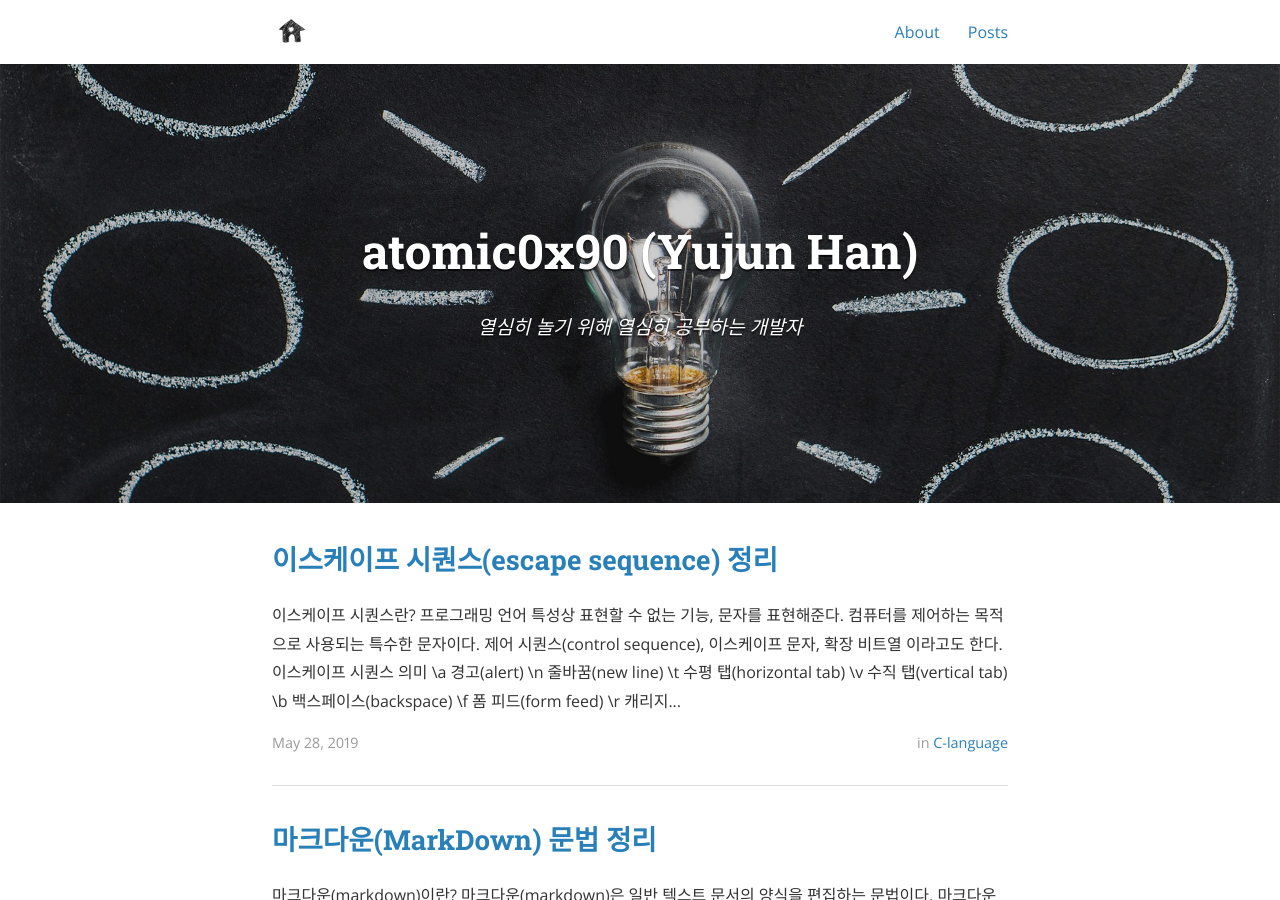
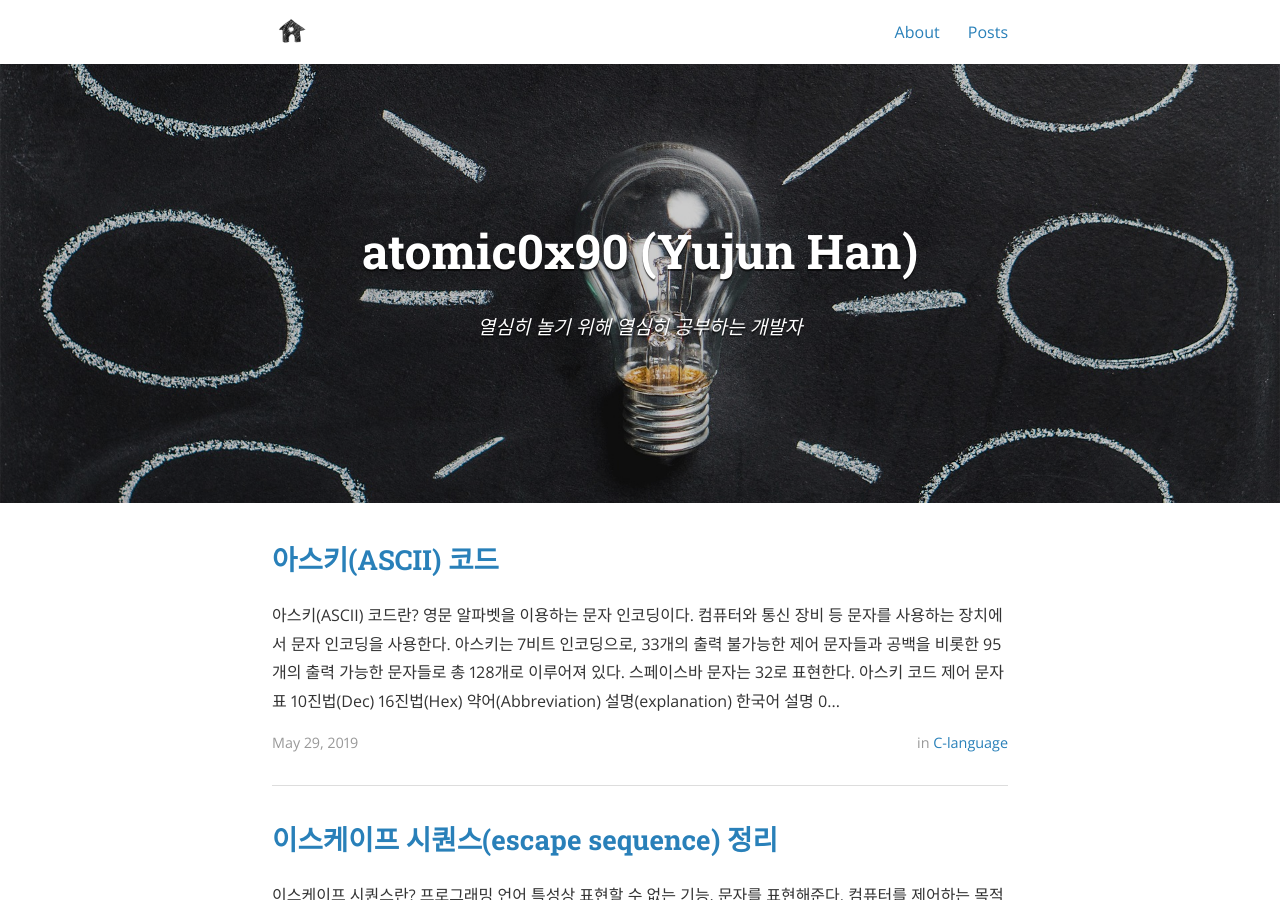
Before and after one commit to atomic0x90/atomic0x90.github.io, a Jekyll site: the page built from index.html, in a window 1280 px wide and 900 px high. Built offline with Jekyll 4.4.1, drawn with Linux system fonts in a browser that asks for light colours; nearby versions of some CDN libraries; the list of posts is cut into pages by our own code.

Commit message:
Initial commit ASCII.md, Add post link

```diff
--- a/_posts/2019-05-28-C-Language-escape-sequence.markdown
+++ b/_posts/2019-05-28-C-Language-escape-sequence.markdown
@@ -98,6 +98,6 @@ T	A	B
 [0]: https://atomic0x90.github.io/markdown/2019/05/24/markdown-Grammar-theorem.html "markdown 문법 정리"
 [1]: https://atomic0x90.github.io/ "home"
 [2]: https://atomic0x90.github.io/posts/ "posts"
-
+[3]: https://atomic0x90.github.io/c-language/2019/05/30/ASCII.html "ASCII 코드"
 
 {% if site.disqus-shortname %}{% include disqus_comments.html %}{% endif %}
--- /dev/null
+++ b/_posts/2019-05-29-ASCII.markdown
@@ -0,0 +1,134 @@
+---
+layout: post
+title:  "아스키(ASCII) 코드"
+date:   2019-05-29 23:25:41
+author: atomic0x90 (Yujun Han)
+categories: C-Language
+tags:  C-Language
+sitemap :
+  changefreq : daily
+  priority : 1.0
+cover:  "/assets/instacode.png"
+---
+
+## 아스키(ASCII) 코드란?
+
+영문 알파벳을 이용하는 문자 인코딩이다. 컴퓨터와 통신 장비 등 문자를 사용하는 장치에서 문자 인코딩을 사용한다.
+아스키는 7비트 인코딩으로, 33개의 출력 불가능한 제어 문자들과 공백을 비롯한 95개의 출력 가능한 문자들로 총 128개로 이루어져 있다.
+스페이스바 문자는 32로 표현한다.
+
+
+
+---
+
+## 아스키 코드 제어 문자표
+
+10진법(Dec)	|16진법(Hex)	|약어(Abbreviation)	|설명(explanation)		|한국어 설명
+:------:	|:------:	|:------:		|:------:			|:------:
+0		|0		|NUL			|NULL Character			|널 문자
+1		|1		|SOH			|Start of Header		|헤더 시작
+2		|2		|STX			|Start of Text			|본문 시작, 헤더 종료
+3		|3		|ETX			|End of Text			|본문 종료
+4		|4		|EOT			|End of Transmission		|전송 종료, 데이터 링크 초기화
+5		|5		|ENQ			|Enquiry			|응답 요구
+6		|6		|ACK			|Acknowledgment			|긍정 응답
+7		|7		|BEL			|Bell				|경고음
+8		|8		|BS			|Backspace			|백스페이스
+9		|9		|HT			|Horizontal Tab			|수평 탭
+10		|A		|LF			|Line feed			|개행
+11		|B		|VT			|Vertical Tab			|수직 탭
+12		|C		|FF			|Form feed			|다음 페이지
+13		|D		|CR			|Carriage return		|복귀
+14		|E		|SO			|Shift Out			|확장문자 시작
+15		|F		|SI			|Shift In			|확장문자 종료
+16		|10		|DLE			|Data Link Escape		|전송 제어 확장
+17		|11		|DC1			|Device Control 1		|장치 제어 1
+18		|12		|DC2			|Device Control 2		|장치 제어 2
+19		|13		|DC3			|Device Control 3		|장치 제어 3
+20		|14		|DC4			|Device Control 4		|장치 제어 4
+21		|15		|NAK			|Negative Acknowledgement	|부정 응답
+22		|16		|SYN			|Synchronous idle		|동기
+23		|17		|ETB			|End of Transmission Block	|전송블록 종료
+24		|18		|CAN			|Cancel				|무시
+25		|19		|EM			|End of Medium			|매체 종료
+26		|1A		|SUB			|Substitute			|치환
+27		|1B		|ESC			|Escape				|제어기능 추가
+28		|1C		|FS			|File Separator			|파일경계 할당
+29		|1D		|GS			|Group Separator		|레코드 그룹경계 할당
+30		|1E		|RS			|Record Separator		|레코드 경계 할당
+31		|1F		|US			|Unit Separator			|장치 경계 할당
+127		|7F		|DEL			|Delete				|삭제
+
+---
+
+## 아스키 코드 출력 가능 문자표
+
+10진법(Dec)	|16진법(Hex)	|모양(Shape)	|&#124;		|10진법(Dec)	|16진법(Hex)	|모양(Shape)
+:------:	|:------:	|:------:	|:------:	|:------:	|:------:	|:------:
+32		|20		|&nbsp;		|&#124;		|80		|50		|P
+33		|21		|!		|&#124;		|81		|51		|Q
+34		|22		|"		|&#124;		|82		|52		|R
+35		|23		|#		|&#124;		|83		|53		|S
+36		|24		|$		|&#124;		|84		|54		|T
+37		|25		|%		|&#124;		|85		|55		|U
+38		|26		|&		|&#124;		|86		|56		|V
+39		|27		|'		|&#124;		|87		|57		|W
+40		|28		|(		|&#124;		|88		|58		|X
+41		|29		|)		|&#124;		|89		|59		|Y
+42		|2A		|\*		|&#124;		|90		|5A		|Z
+43		|2B		|+		|&#124;		|91		|5B		|[
+44		|2C		|,		|&#124;		|92		|5C		|\\
+45		|2D		|-		|&#124;		|93		|5D		|]
+46		|2E		|.		|&#124;		|94		|5E		|^
+47		|2F		|/		|&#124;		|95		|5F		|\_
+48		|30		|0		|&#124;		|96		|60		|\`
+49		|31		|1		|&#124;		|97		|61		|a
+50		|32		|2		|&#124;		|98		|62		|b
+51		|33		|3		|&#124;		|99		|63		|c
+52		|34		|4		|&#124;		|100		|64		|d
+53		|35		|5		|&#124;		|101		|65		|e
+54		|36		|6		|&#124;		|102		|66		|f
+55		|37		|7		|&#124;		|103		|67		|g
+56		|38		|8		|&#124;		|104		|68		|h
+57		|39		|9		|&#124;		|105		|69		|i
+58		|3A		|:		|&#124;		|106		|6A		|j
+59		|3B		|;		|&#124;		|107		|6B		|k
+60		|3C		|<		|&#124;		|108		|6C		|l
+61		|3D		|=		|&#124;		|109		|6D		|m
+62		|3E		|>		|&#124;		|110		|6E		|n
+63		|3F		|?		|&#124;		|111		|6F		|o
+64		|40		|@		|&#124;		|112		|70		|p
+65		|41		|A		|&#124;		|113		|71		|q
+66		|42		|B		|&#124;		|114		|72		|r
+67		|43		|C		|&#124;		|115		|73		|s
+68		|44		|D		|&#124;		|116		|74		|t
+69		|45		|E		|&#124;		|117		|75		|u
+70		|46		|F		|&#124;		|118		|76		|v
+71		|47		|G		|&#124;		|119		|77		|w
+72		|48		|H		|&#124;		|120		|78		|x
+73		|49		|I		|&#124;		|121		|79		|y
+74		|4A		|J		|&#124;		|122		|7A		|z
+75		|4B		|K		|&#124;		|123		|7B		|{
+76		|4C		|L		|&#124;		|124		|7C		|&#124;
+77		|4D		|M		|&#124;		|125		|7D		|}
+78		|4E		|N		|&#124;		|126		|7E		|~
+79		|4F		|O		|&#124;		|&nbsp;		|&nbsp;		|&nbsp;
+
+
+
+**감사합니다.**
+
+
+
+[\<\< 이전글][0]|[홈으로 가기][1]       |[post 목록 보기][2]    |[다음글 \>\>][3]
+------          |:------:               |:------:               |------:
+|||
+
+
+[0]: https://atomic0x90.github.io/c-language/2019/05/28/C-Language-escape-sequence.html "이스케이프 시퀀스 정리"
+[1]: https://atomic0x90.github.io/ "home"
+[2]: https://atomic0x90.github.io/posts/ "posts"
+[3]: https://atomic0x90.github.io/c-language/2019/05/30/ASCII.html "ASCII 코드(현재 페이지)"
+
+
+{% if site.disqus-shortname %}{% include disqus_comments.html %}{% endif %}
```
Also changed, not shown: other parts of _posts/2019-05-28-C-Language-escape-sequence.markdown (+1 -1 lines).
